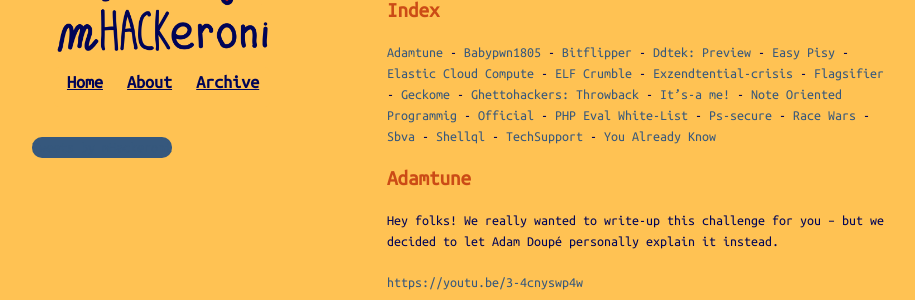
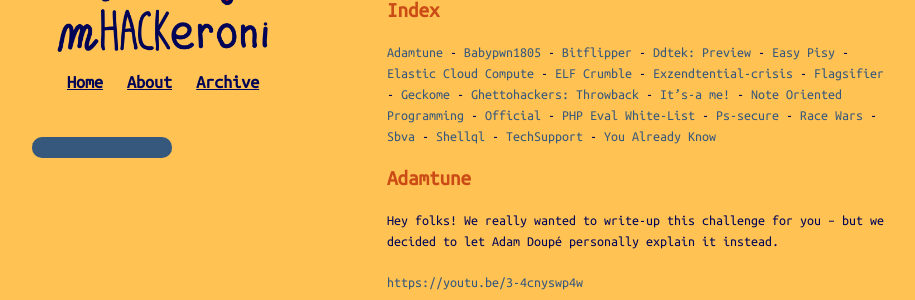
Before and after one commit to mhackeroni/mhackeroni.github.io, a Jekyll site: the page built from archive/_posts/2018-05-20-defconctfquals-2018-all-writeups.md, in a window 1280 px wide and 900 px high. Shown: the part 234-534 px from the top of the window, without its empty margins (183-1098 px from the left). Built offline with Jekyll 4.4.1, drawn with Linux system fonts in a browser that asks for light colours; comment, search, counter and statistics services are not loaded; some of the changed text lies outside the part shown.

Commit message:
typo correction

```diff
--- a/archive/_posts/2018-05-20-defconctfquals-2018-all-writeups.md
+++ b/archive/_posts/2018-05-20-defconctfquals-2018-all-writeups.md
@@ -7,7 +7,7 @@
 
 Index
 -------
-[Adamtune](#adamtune) - [Babypwn1805](#babypwn1805) - [Bitflipper](#bitflipper) - [Ddtek: Preview](#ddtek-preview) - [Easy Pisy](#easy-pisy) - [Elastic Cloud Compute](#elastic-cloud-compute) - [ELF Crumble](#elf-crumble) - [Exzendtential-crisis](#exzendtential-crisis) - [Flagsifier](#flagsifier) - [Geckome](#geckome) - [Ghettohackers: Throwback](#ghettohackers-throwback) - [It's-a me!](#its-a-me) - [Note Oriented Programmig](#note-oriented-programmig) - [Official](#official) - [PHP Eval White-List](#php-eval-white-list) - [Ps-secure](#ps-secure) - [Race Wars](#race-wars) - [Sbva](#sbva) - [Shellql](#shellql) - [TechSupport](#techsupport) - [You Already Know](#you-already-know)
+[Adamtune](#adamtune) - [Babypwn1805](#babypwn1805) - [Bitflipper](#bitflipper) - [Ddtek: Preview](#ddtek-preview) - [Easy Pisy](#easy-pisy) - [Elastic Cloud Compute](#elastic-cloud-compute) - [ELF Crumble](#elf-crumble) - [Exzendtential-crisis](#exzendtential-crisis) - [Flagsifier](#flagsifier) - [Geckome](#geckome) - [Ghettohackers: Throwback](#ghettohackers-throwback) - [It's-a me!](#its-a-me) - [Note Oriented Programming](#note-oriented-programming) - [Official](#official) - [PHP Eval White-List](#php-eval-white-list) - [Ps-secure](#ps-secure) - [Race Wars](#race-wars) - [Sbva](#sbva) - [Shellql](#shellql) - [TechSupport](#techsupport) - [You Already Know](#you-already-know)
 
 
 Adamtune
@@ -1500,7 +1500,7 @@
 
 
 
-Note Oriented Programmig
+Note Oriented Programming
 ------------------------
 We had remote access to the challenge and we've been provided with the executable `nop`.
 We could only insert some integer values that after certain operations became strings representing notes and octaves. We could execute 'notes' from `A0` to `G#8`.
```
